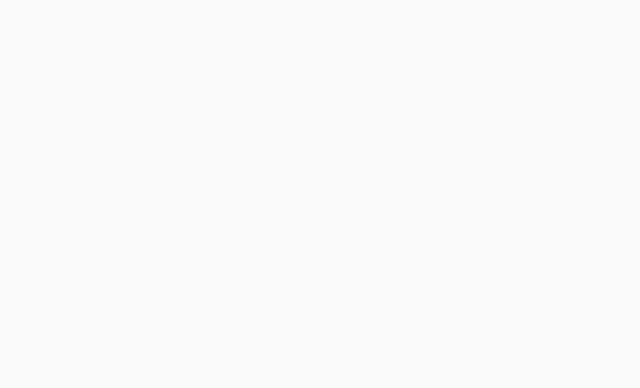
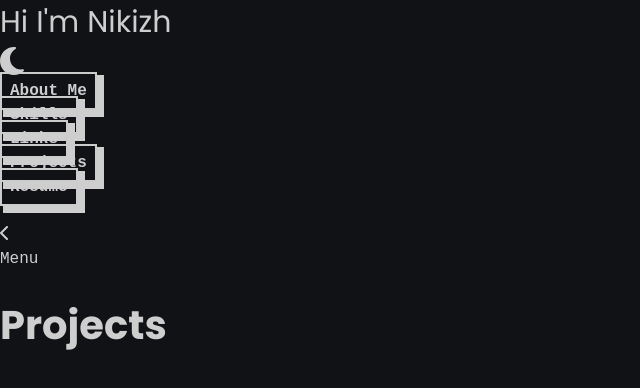
Before and after one commit to Nikizh07/portfolio, a React (Vite) app: page /projects in a window 1280 px wide. Shown: the top 388 px of the page, without its empty margins (0-640 px from the left). Built offline with nearby package versions, Linux system fonts and the light colour scheme; a web font is replaced by a local one.

Commit message:
blank pages

```diff
--- a/src/components/Projects.jsx
+++ b/src/components/Projects.jsx
@@ -1,10 +1,34 @@
 import React from 'react'
+import Heading from './Heading'
+import DarkModeButton from './DarkModeButton'
+import NavContainer from './NavContainer'
+import MobileMenu from './MobileMenu'
 
 const Projects = () => {
   return (
     <div>
+      <div className="container lg:mx-[150px] p-4">
+        <div className="headrr flex">
+          <div className="my-[15px] lg:mr-[200px]">
+            <Heading />
+          </div>
+          <div className="dmode right-5 top-10 absolute">
+            <DarkModeButton />
+          </div>
+
+          <div className="fuck my-[20px] hidden lg:flex">
+            <NavContainer />
+          </div>
+        </div>
+        <br />
+        <MobileMenu/>
+        <br />
+        <div className="hhding">
+          <p className="lnk-title">Projects</p>
+        </div>
 
 
+        </div>
     </div>
   )
 }
--- a/src/components/Resume.jsx
+++ b/src/components/Resume.jsx
@@ -1,9 +1,34 @@
 import React from 'react'
+import Heading from './Heading'
+import DarkModeButton from './DarkModeButton'
+import NavContainer from './NavContainer'
+import MobileMenu from './MobileMenu'
 
 const Resume = () => {
   return (
     <div>
+      <div className="container lg:mx-[150px] p-4">
+        <div className="headrr flex">
+          <div className="my-[15px] lg:mr-[200px]">
+            <Heading />
+          </div>
+          <div className="dmode right-5 top-10 absolute">
+            <DarkModeButton />
+          </div>
 
+          <div className="fuck my-[20px] hidden lg:flex">
+            <NavContainer />
+          </div>
+        </div>
+        <br />
+        <MobileMenu/>
+        <br />
+        <div className="hhding">
+          <p className="lnk-title">Resume</p>
+        </div>
+
+
+        </div>
     </div>
   )
 }
```
